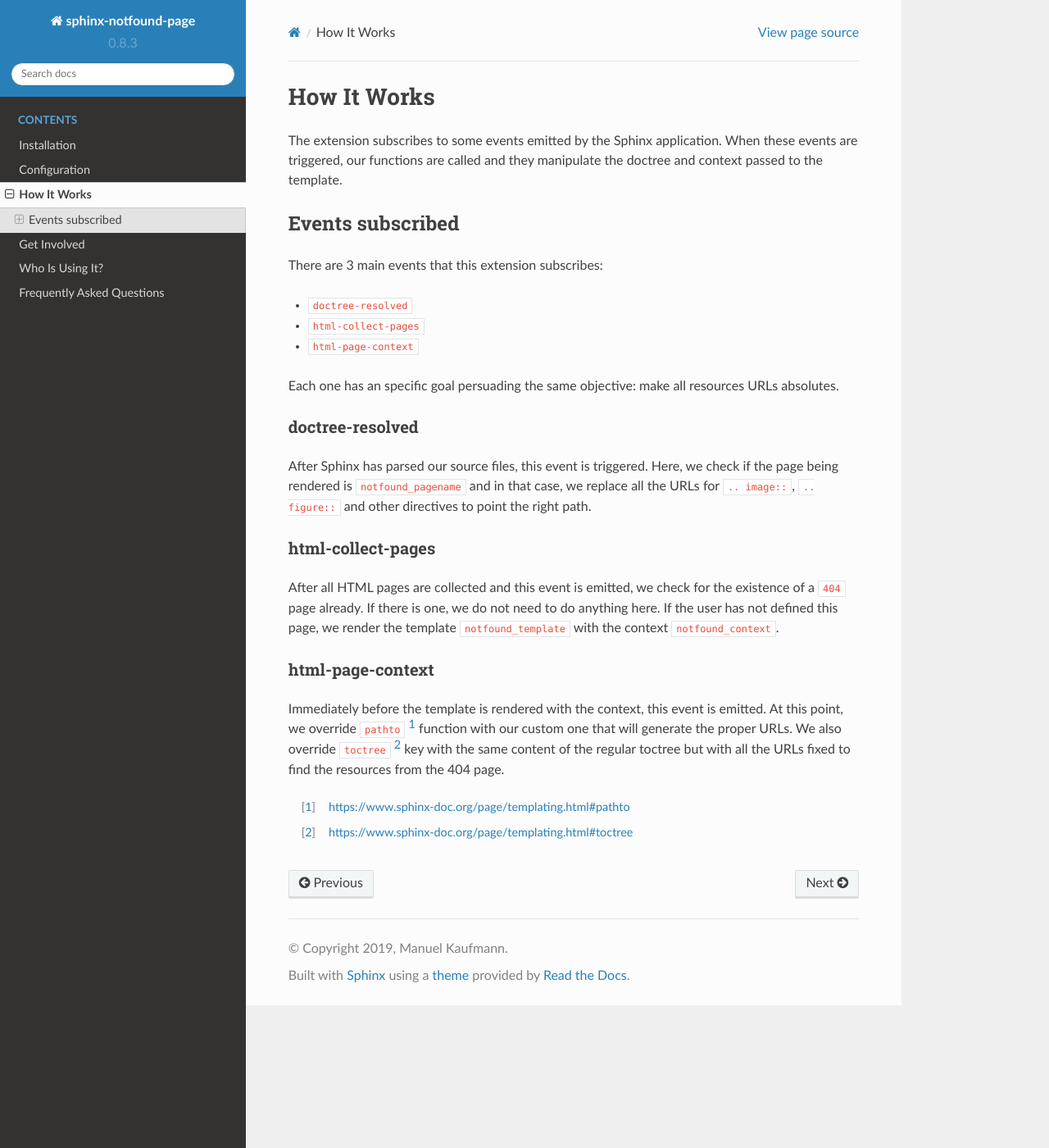
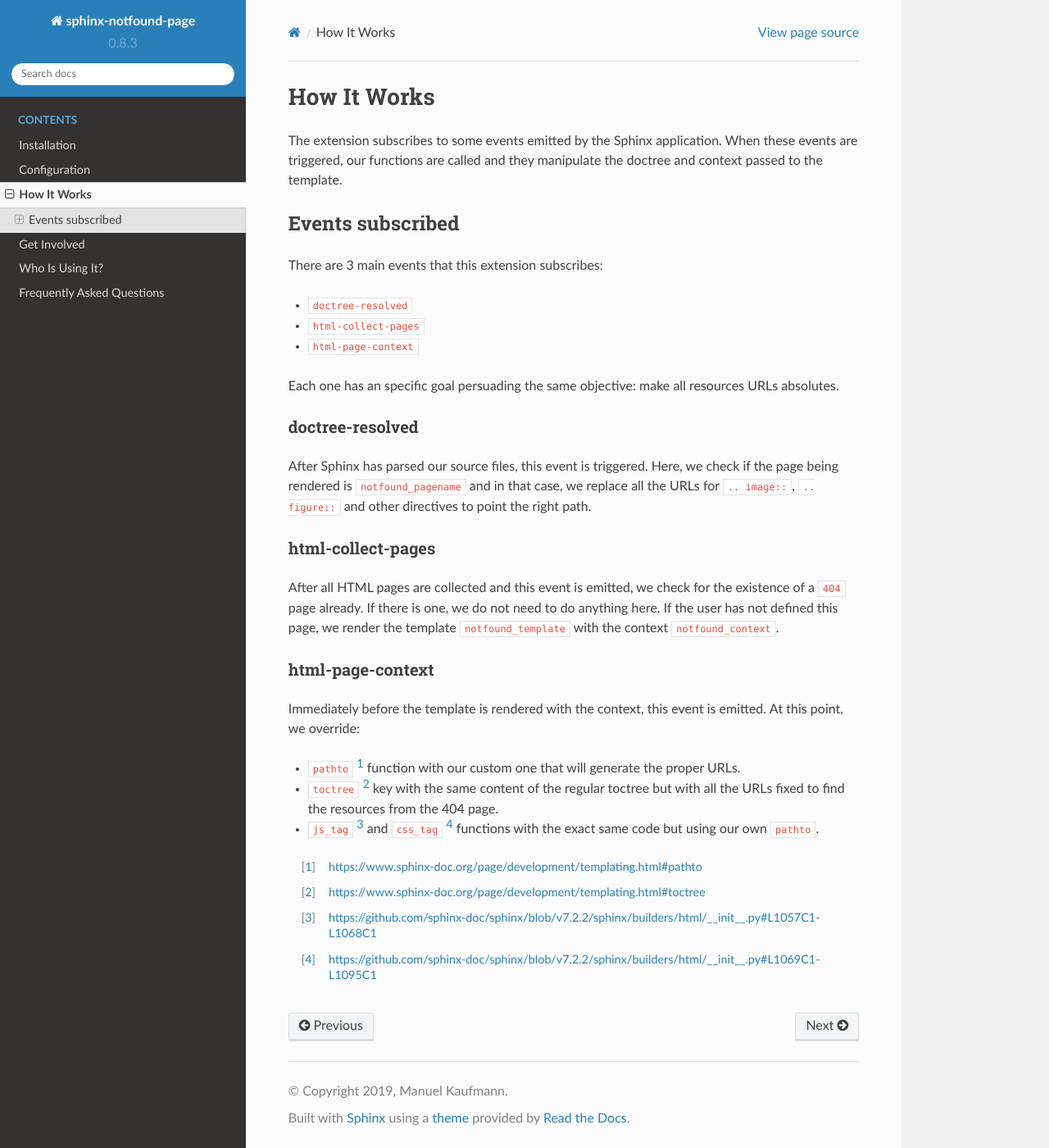
Before and after one commit to readthedocs/sphinx-notfound-page, a Sphinx documentation site: the page built from docs/how-it-works.rst, in a window 1280 px wide and 1400 px high. Shown: the whole window at 82% size. Built offline with Sphinx 7.4.7 and the Read the Docs theme 2.0.0, drawn with Linux system fonts in a browser that asks for light colours; pages that are not in the unit, such as notebooks, are missing from menus.

Commit message:
Update docs

```diff
--- a/docs/how-it-works.rst
+++ b/docs/how-it-works.rst
@@ -41,8 +41,13 @@ html-page-context
 ~~~~~~~~~~~~~~~~~
 
 Immediately before the template is rendered with the context, this event is emitted.
-At this point, we override ``pathto`` [#pathto]_ function with our custom one that will generate the proper URLs.
-We also override ``toctree`` [#toctree]_ key with the same content of the regular toctree but with all the URLs fixed to find the resources from the 404 page.
+At this point, we override:
 
-.. [#pathto] https://www.sphinx-doc.org/page/templating.html#pathto
-.. [#toctree] https://www.sphinx-doc.org/page/templating.html#toctree
+* ``pathto`` [#pathto]_ function with our custom one that will generate the proper URLs.
+* ``toctree`` [#toctree]_ key with the same content of the regular toctree but with all the URLs fixed to find the resources from the 404 page.
+* ``js_tag`` [#js_tag]_ and ``css_tag`` [#css_tag]_ functions with the exact same code but using our own ``pathto``.
+
+.. [#pathto] https://www.sphinx-doc.org/page/development/templating.html#pathto
+.. [#toctree] https://www.sphinx-doc.org/page/development/templating.html#toctree
+.. [#js_tag] https://github.com/sphinx-doc/sphinx/blob/v7.2.2/sphinx/builders/html/__init__.py#L1057C1-L1068C1
+.. [#css_tag] https://github.com/sphinx-doc/sphinx/blob/v7.2.2/sphinx/builders/html/__init__.py#L1069C1-L1095C1
```
